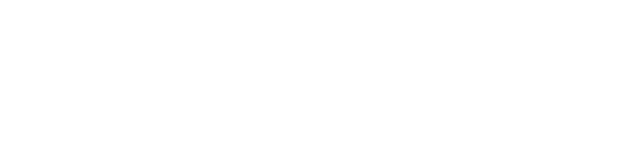
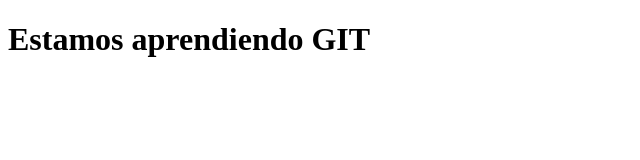
Before and after one commit to Julio-Gitt/clase-git-0709, a plain HTML site: page index.html in a window 1280 px wide. Shown: the whole page, without its empty margins (0-640 px from the left). Drawn offline with Linux system fonts and the light colour scheme.

Commit message:
Editamos la pagina principal

```diff
--- a/index.html
+++ b/index.html
@@ -3,5 +3,7 @@
 <head>
 </head>
 <body>
+
+	<h1>Estamos aprendiendo GIT</h1>
 </body>
 </html>
```
